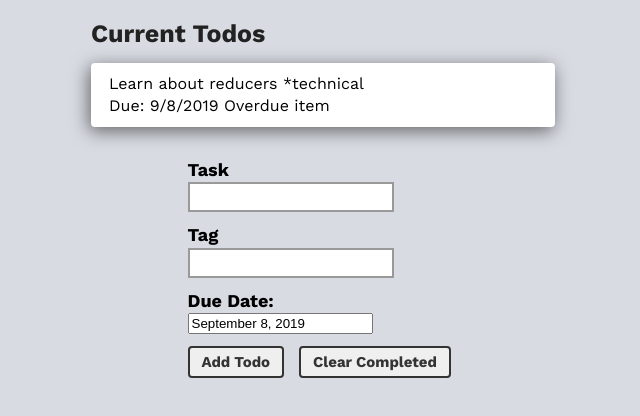
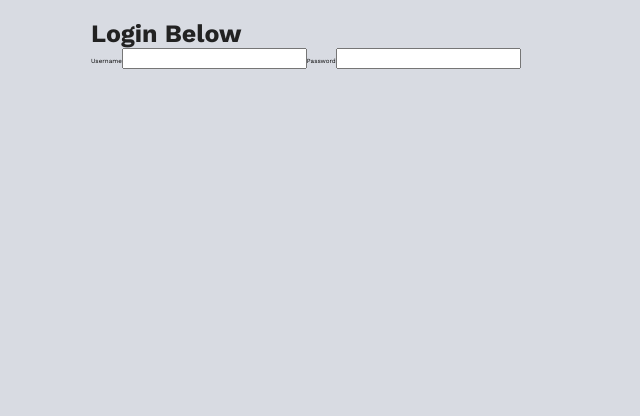
Before and after one commit to stlachman/todo-app, a React (Create React App) app: page / in a window 1280 px wide. Shown: the top 416 px of the page, without its empty margins (317-957 px from the left). Built offline with nearby package versions, Linux system fonts and the light colour scheme.

Commit message:
Added react router and private routes to app.

```diff
--- a/package.json
+++ b/package.json
@@ -6,6 +6,7 @@
     "react": "^16.9.0",
     "react-datepicker": "^2.9.6",
     "react-dom": "^16.9.0",
+    "react-router-dom": "^5.0.1",
     "react-scripts": "3.1.1",
     "styled-components": "^4.3.2"
   },
--- a/src/App.js
+++ b/src/App.js
@@ -1,17 +1,21 @@
 import React from "react";
+import { BrowserRouter as Router, Route } from "react-router-dom";
 import { GlobalStyles } from "./components/GlobalStyles";
 import Layout from "./components/Layout";
+import PrivateRoute from "./components/PrivateRoute";
+import Login from "./components/Login";
 import TodoList from "./components/TodoList";
 import "./App.css";
 
 function App() {
   return (
-    <>
+    <Router>
       <GlobalStyles />
       <Layout>
-        <TodoList />
+        <Route exact path="/" component={Login} />
+        <PrivateRoute path="/tasks" component={TodoList} />
       </Layout>
-    </>
+    </Router>
   );
 }
 
--- /dev/null
+++ b/src/components/Login.js
@@ -0,0 +1,17 @@
+import React from "react";
+
+const Login = () => {
+  return (
+    <div>
+      <h2>Login Below</h2>
+      <form>
+        <label htmlFor="username">Username</label>
+        <input type="text" name="username" />
+        <label htmlFor="password">Password</label>
+        <input type="password" name="password" />
+      </form>
+    </div>
+  );
+};
+
+export default Login;
--- /dev/null
+++ b/src/components/PrivateRoute.js
@@ -0,0 +1,19 @@
+import React from "react";
+import { Route, Redirect } from "react-router-dom";
+
+const PrivateRoute = ({ component: Component, ...rest }) => {
+  return (
+    <Route
+      {...rest}
+      render={() => {
+        if (localStorage.getItem("token")) {
+          return <Component />;
+        } else {
+          return <Redirect to="/" />;
+        }
+      }}
+    />
+  );
+};
+
+export default PrivateRoute;
```
Also changed, not shown: 1 other file (tests, documents, lock files or other folders).
